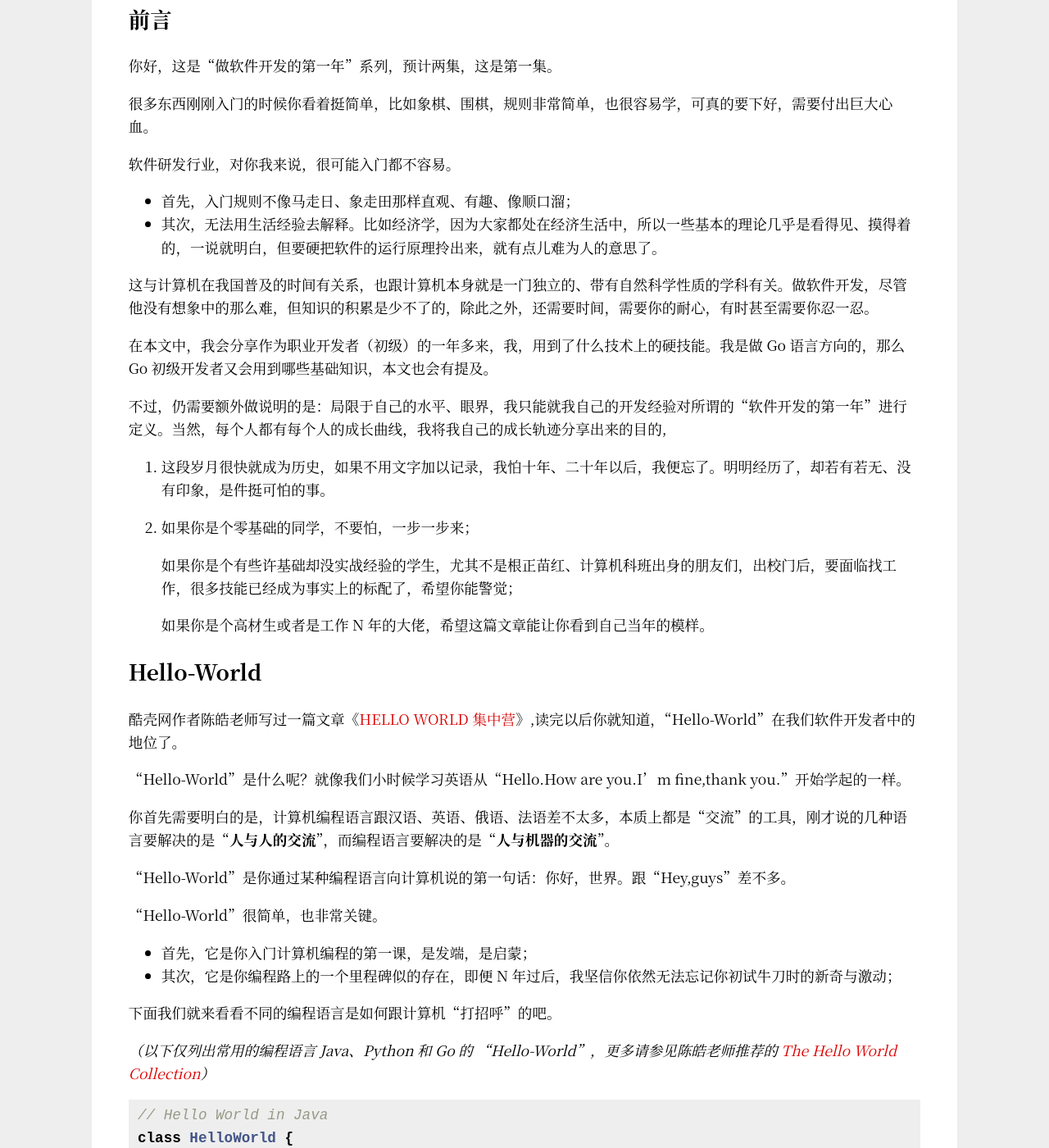
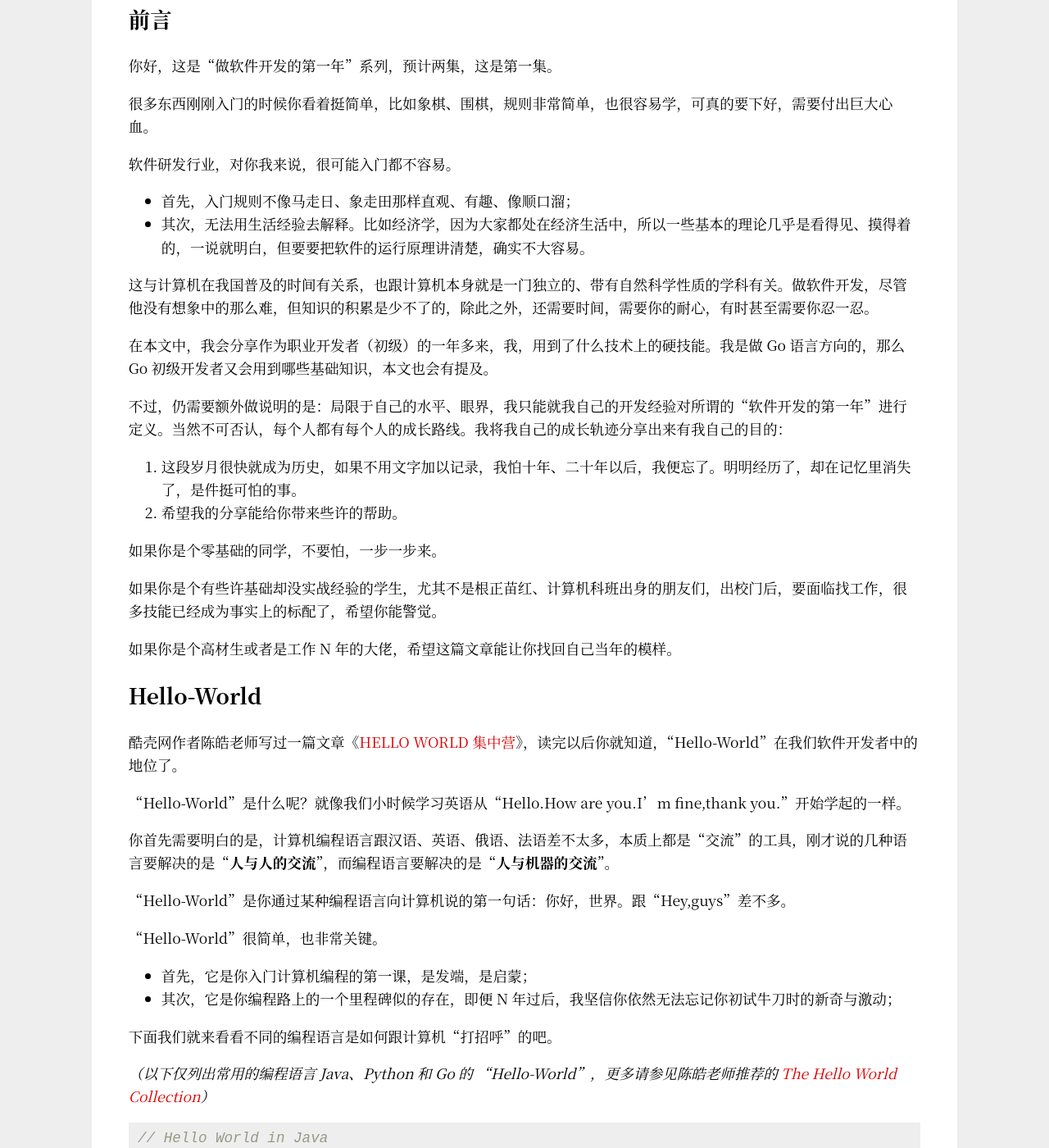
Before and after one commit to Haiyung/haiyung.github.io, a Jekyll site: the page built from _posts/2019-11-14-minimum-skills-in-the-first-year-of-development.md, in a window 1280 px wide and 1400 px high, scrolled down 691 px. Shown: the whole window at 82% size. Built offline with Jekyll 4.4.1, drawn with Linux system fonts in a browser that asks for light colours.

Commit message:
article: update article

```diff
--- a/_posts/2019-11-14-minimum-skills-in-the-first-year-of-development.md
+++ b/_posts/2019-11-14-minimum-skills-in-the-first-year-of-development.md
@@ -20,24 +20,26 @@ __Contents__
 软件研发行业，对你我来说，很可能入门都不容易。
 
 - 首先，入门规则不像马走日、象走田那样直观、有趣、像顺口溜；
-- 其次，无法用生活经验去解释。比如经济学，因为大家都处在经济生活中，所以一些基本的理论几乎是看得见、摸得着的，一说就明白，但要硬把软件的运行原理拎出来，就有点儿难为人的意思了。
+- 其次，无法用生活经验去解释。比如经济学，因为大家都处在经济生活中，所以一些基本的理论几乎是看得见、摸得着的，一说就明白，但要要把软件的运行原理讲清楚，确实不大容易。
 
 这与计算机在我国普及的时间有关系，也跟计算机本身就是一门独立的、带有自然科学性质的学科有关。做软件开发，尽管他没有想象中的那么难，但知识的积累是少不了的，除此之外，还需要时间，需要你的耐心，有时甚至需要你忍一忍。
 
 在本文中，我会分享作为职业开发者（初级）的一年多来，我，用到了什么技术上的硬技能。我是做 Go 语言方向的，那么 Go 初级开发者又会用到哪些基础知识，本文也会有提及。
 
-不过，仍需要额外做说明的是：局限于自己的水平、眼界，我只能就我自己的开发经验对所谓的“软件开发的第一年”进行定义。当然，每个人都有每个人的成长曲线，我将我自己的成长轨迹分享出来的目的,
+不过，仍需要额外做说明的是：局限于自己的水平、眼界，我只能就我自己的开发经验对所谓的“软件开发的第一年”进行定义。当然不可否认，每个人都有每个人的成长路线。我将我自己的成长轨迹分享出来有我自己的目的：
 
-1. 这段岁月很快就成为历史，如果不用文字加以记录，我怕十年、二十年以后，我便忘了。明明经历了，却若有若无、没有印象，是件挺可怕的事。
-2. 如果你是个零基础的同学，不要怕，一步一步来；
+1. 这段岁月很快就成为历史，如果不用文字加以记录，我怕十年、二十年以后，我便忘了。明明经历了，却在记忆里消失了，是件挺可怕的事。
+2. 希望我的分享能给你带来些许的帮助。
 
-   如果你是个有些许基础却没实战经验的学生，尤其不是根正苗红、计算机科班出身的朋友们，出校门后，要面临找工作，很多技能已经成为事实上的标配了，希望你能警觉；
+如果你是个零基础的同学，不要怕，一步一步来。
 
-   如果你是个高材生或者是工作 N 年的大佬，希望这篇文章能让你看到自己当年的模样。
+如果你是个有些许基础却没实战经验的学生，尤其不是根正苗红、计算机科班出身的朋友们，出校门后，要面临找工作，很多技能已经成为事实上的标配了，希望你能警觉。
+
+如果你是个高材生或者是工作 N 年的大佬，希望这篇文章能让你找回自己当年的模样。
 
 ## Hello-World
 
-酷壳网作者陈皓老师写过一篇文章《[HELLO WORLD 集中营](https://coolshell.cn/articles/169.html)》,读完以后你就知道，“Hello-World”在我们软件开发者中的地位了。
+酷壳网作者陈皓老师写过一篇文章《[HELLO WORLD 集中营](https://coolshell.cn/articles/169.html)》，读完以后你就知道，“Hello-World”在我们软件开发者中的地位了。
 
 “Hello-World”是什么呢？就像我们小时候学习英语从“Hello.How are you.I'm fine,thank you.”开始学起的一样。
 
```
Also changed, not shown: _posts/2019-11-17-extra-skills-in-the-first-year-of-development.md (+1 -1 lines).
